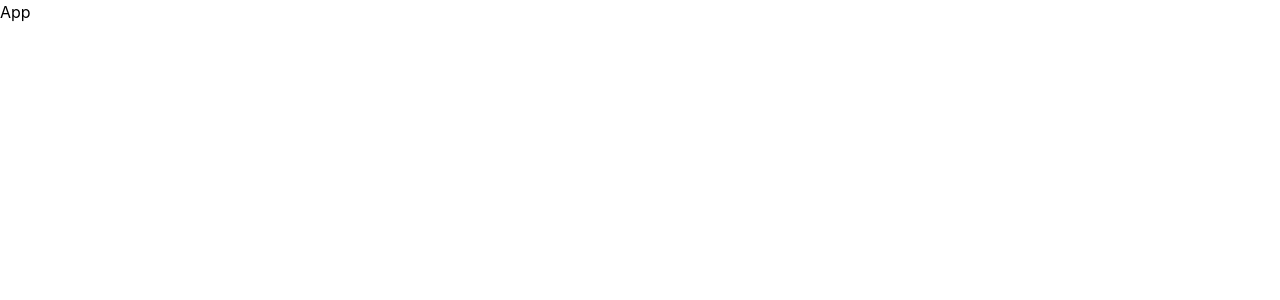
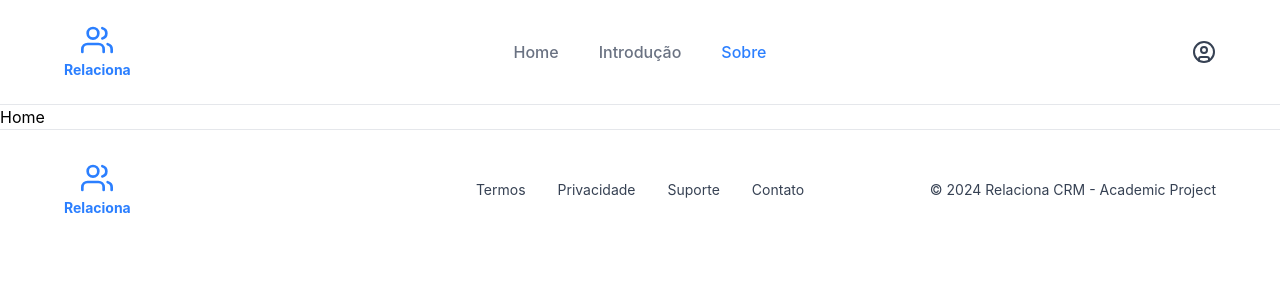
Before and after one commit to OctaDev1/relaciona-front, a React (Vite) app: page / in a window 1280 px wide. Shown: the top 300 px of the page. Built offline with nearby package versions, Linux system fonts and the light colour scheme.

Commit message:
✨ New Feature: Footer e Navbar Criadas

```diff
--- a/src/App.tsx
+++ b/src/App.tsx
@@ -1,7 +1,14 @@
+import Footer from "./components/footer/Footer"
+import Navbar from "./components/navbar/Navbar"
+import Home from "./pages/home/Home"
 
 function App() {
   return (
-    <div>App</div>
+    <div>
+      <Navbar />
+      <Home />
+      <Footer />
+    </div>
   )
 }
 
--- /dev/null
+++ b/src/components/footer/Footer.tsx
@@ -0,0 +1,38 @@
+
+function Footer() {
+  return (
+    <div>
+        <footer className="flex items-center justify-between px-8 md:px-16 py-8 bg-white border-t border-gray-200 mt-auto">
+
+      {/* Esquerda: Logo */}
+      <div className="flex-1 flex justify-start">
+        <a href="/" className="flex flex-col items-center text-blue-500 font-bold text-sm">
+          <svg viewBox="0 0 24 24" fill="none" stroke="currentColor" strokeWidth="2" strokeLinecap="round" strokeLinejoin="round" className="w-8 h-8 mb-1">
+            <path d="M17 21v-2a4 4 0 0 0-4-4H5a4 4 0 0 0-4 4v2"></path>
+            <circle cx="9" cy="7" r="4"></circle>
+            <path d="M23 21v-2a4 4 0 0 0-3-3.87"></path>
+            <path d="M16 3.13a4 4 0 0 1 0 7.75"></path>
+          </svg>
+          Relaciona
+        </a>
+      </div>
+
+      {/* Centro: Links */}
+      <nav className="flex-1 flex justify-center gap-8 text-sm text-gray-700">
+        <a href="#" className="hover:text-blue-500 transition-colors">Termos</a>
+        <a href="#" className="hover:text-blue-500 transition-colors">Privacidade</a>
+        <a href="#" className="hover:text-blue-500 transition-colors">Suporte</a>
+        <a href="#" className="hover:text-blue-500 transition-colors">Contato</a>
+      </nav>
+
+      {/* Direita: Copyright */}
+      <div className="flex-1 flex justify-end text-sm text-gray-700">
+        <span>&copy; 2024 Relaciona CRM - Academic Project</span>
+      </div>
+
+    </footer>
+    </div>
+  )
+}
+
+export default Footer
--- /dev/null
+++ b/src/components/navbar/Navbar.tsx
@@ -0,0 +1,44 @@
+
+function Navbar() {
+  return (
+    <div>
+        <header className="flex items-center justify-between px-8 md:px-16 py-6 bg-white border-b border-gray-200">
+            <div className="flex-1 flex justify-start">
+        <a href="/" className="flex flex-col items-center text-blue-500 font-bold text-sm">
+          {/* Substitua o SVG abaixo pela tag <img /> do seu logo se preferir */}
+          <svg viewBox="0 0 24 24" fill="none" stroke="currentColor" strokeWidth="2" strokeLinecap="round" strokeLinejoin="round" className="w-8 h-8 mb-1">
+            <path d="M17 21v-2a4 4 0 0 0-4-4H5a4 4 0 0 0-4 4v2"></path>
+            <circle cx="9" cy="7" r="4"></circle>
+            <path d="M23 21v-2a4 4 0 0 0-3-3.87"></path>
+            <path d="M16 3.13a4 4 0 0 1 0 7.75"></path>
+          </svg>
+          Relaciona
+        </a>
+      </div>
+
+      {/* Centro: Links de Navegação */}
+      <nav className="flex-1 flex justify-center gap-10 font-medium">
+        <a href="#" className="text-gray-500 hover:text-blue-500 transition-colors">Home</a>
+        <a href="#" className="text-gray-500 hover:text-blue-500 transition-colors">Introdução</a>
+        {/* Adicionando a cor azul para simular a rota ativa */}
+        <a href="#" className="text-blue-500 hover:text-blue-600 transition-colors">Sobre</a>
+      </nav>
+
+      {/* Direita: Ícone de Perfil */}
+      <div className="flex-1 flex justify-end items-center">
+        <button className="text-gray-700 hover:text-blue-500 transition-colors">
+          <svg viewBox="0 0 24 24" fill="none" stroke="currentColor" strokeWidth="2" strokeLinecap="round" strokeLinejoin="round" className="w-6 h-6">
+            <circle cx="12" cy="12" r="10"></circle>
+            <circle cx="12" cy="10" r="3"></circle>
+            <path d="M7 20.662V19a2 2 0 0 1 2-2h6a2 2 0 0 1 2 2v1.662"></path>
+          </svg>
+        </button>
+      </div>
+        </header>
+
+
+    </div>
+  )
+}
+
+export default Navbar
--- /dev/null
+++ b/src/pages/home/Home.tsx
@@ -0,0 +1,7 @@
+function Home() {
+  return (
+    <div>Home</div>
+  )
+}
+
+export default Home
```
Also changed, not shown: src/App.css (deleted, +0 -184 lines).
